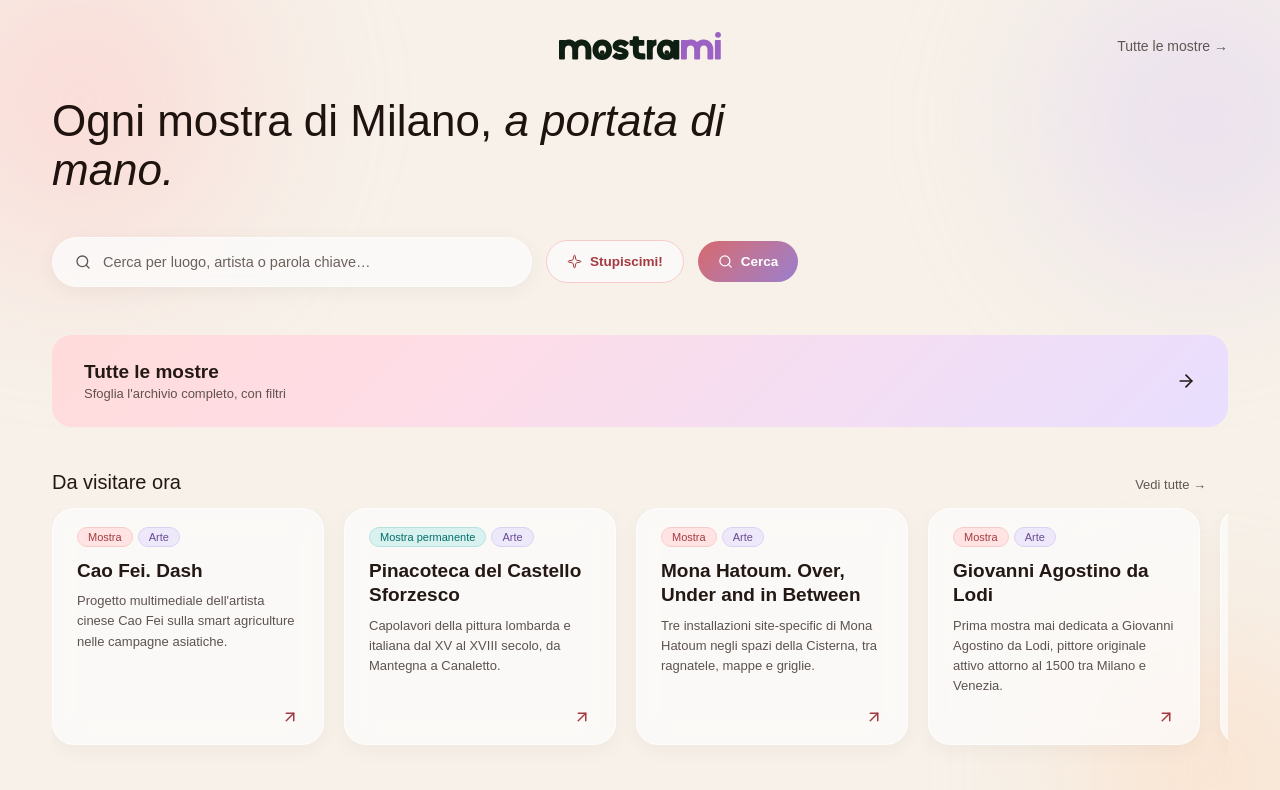
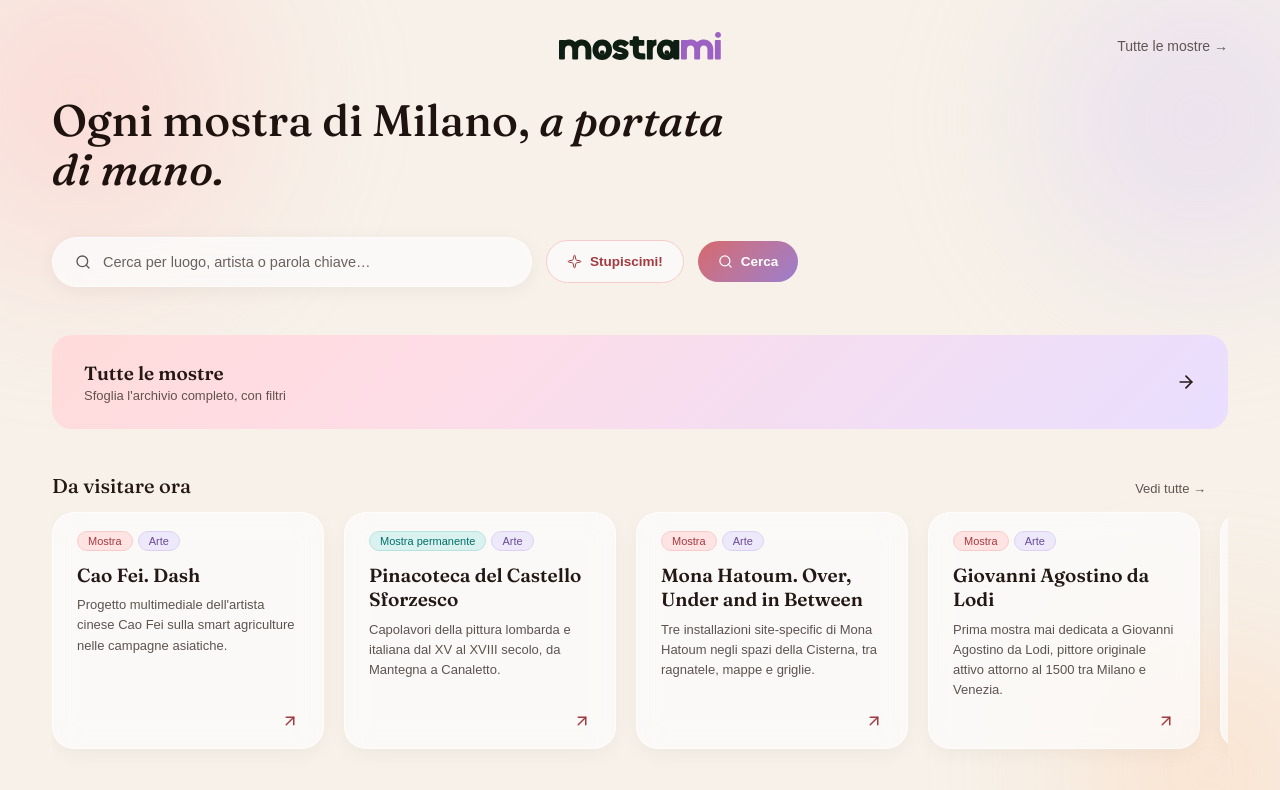
Before and after one commit to frafenaroli/mostraMI, a React (Vite) app: page /#/ in a window 1280 px wide. Shown: the top 790 px of the page. Built offline with nearby package versions, Linux system fonts and the light colour scheme.

Commit message:
Update tokens.css

```diff
--- a/src/styles/tokens.css
+++ b/src/styles/tokens.css
@@ -35,7 +35,7 @@
   --shadow-sheet: 0 -10px 40px oklch(0% 0 0 / 0.3);
 
   /* Type */
-  --font-serif: 'Poppins', sans-serif;
+  --font-serif: 'Fraunces', sans-serif;
   --font-sans: 'Poppins', sans-serif;
 
   /* Layout */
```
